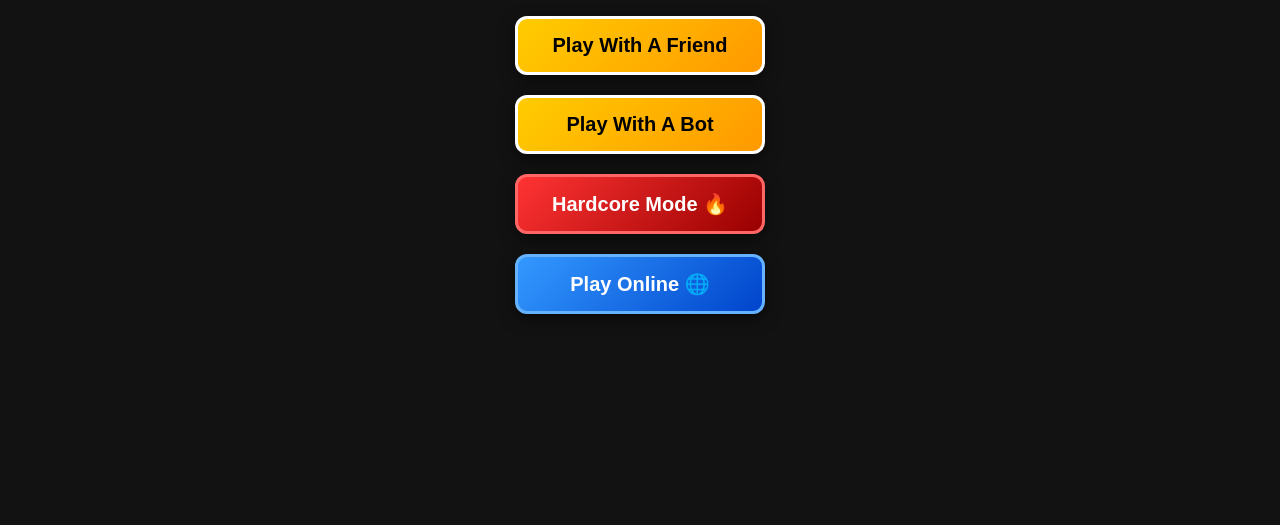
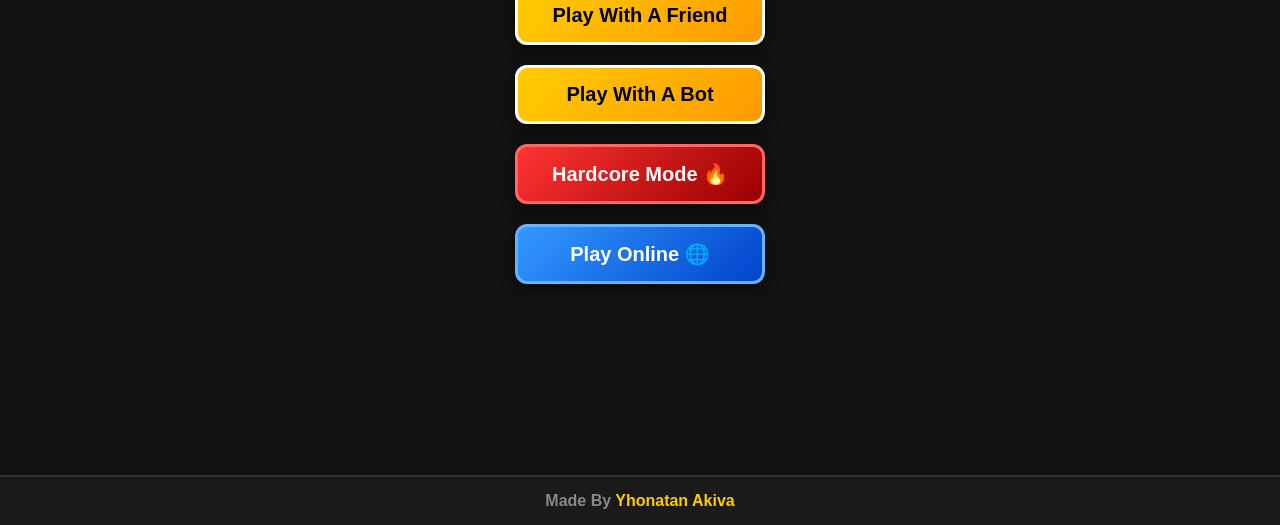
Before and after one commit to Hunt113/My-Tic-Tac-Toe, a website: page index.html in a window 1280 px wide. Shown: the part 275-800 px from the top of the page. Drawn offline with nearby package versions, Linux system fonts and the light colour scheme; no server answers.

Commit message:
Update index.html

```diff
--- a/index.html
+++ b/index.html
@@ -29,7 +29,7 @@
             flex-direction: column;
             align-items: center;
             justify-content: center;
-            height: 100vh;
+            height: calc(100vh - 60px);
         }
 
         .menu-btn {
@@ -84,6 +84,7 @@
         #game-screen {
             position: relative;
             padding-top: 60px;
+            padding-bottom: 80px;
         }
 
         /* Scoreboard Styling */
@@ -149,6 +150,13 @@
         /* Board layout */
         .board { display: grid; grid-template-columns: repeat(3, 100px); grid-gap: 10px; justify-content: center; margin-top: 20px; }
         .cell { width: 100px; height: 100px; background-color: #333; border-radius: 8px; font-size: 40px; font-weight: bold; display: flex; align-items: center; justify-content: center; cursor: pointer; }
+
+        /* Branding Footer */
+        .app-footer {
+            position: fixed; bottom: 0; left: 0; width: 100%; padding: 15px 0;
+            background-color: #1a1a1a; border-top: 2px solid #333; font-size: 16px; font-weight: bold; color: #888; z-index: 500;
+        }
+        .app-footer span { color: #ffcc00; }
     </style>
 </head>
 <body>
@@ -223,9 +231,14 @@
         </div>
     </div>
 
+    <div class="app-footer">
+        Made By <span>Yhonatan Akiva</span>
+    </div>
+
     <script>
         // Open WebSocket connection to hosting instance
         const socket = io();
+
         // Screen Elements
         const menuScreen = document.getElementById('menu-screen');
         const onlineMenuScreen = document.getElementById('online-menu-screen');
```
